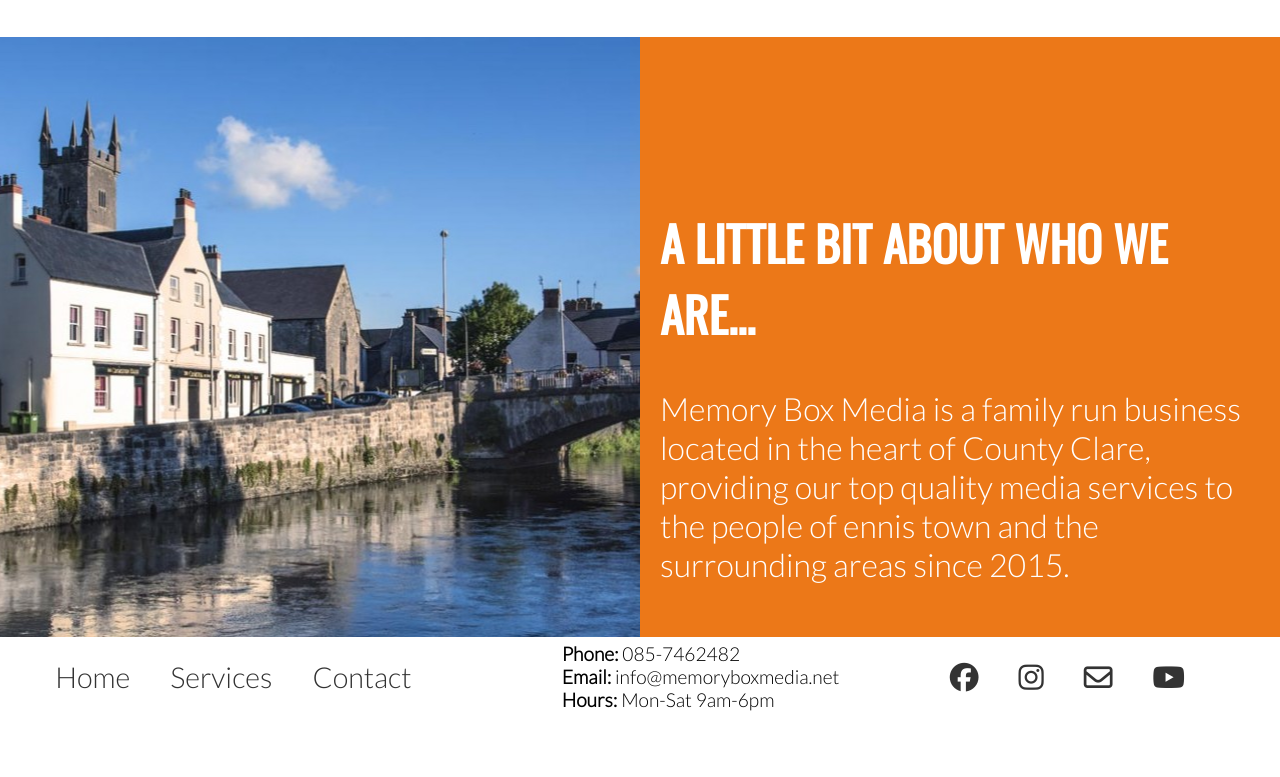
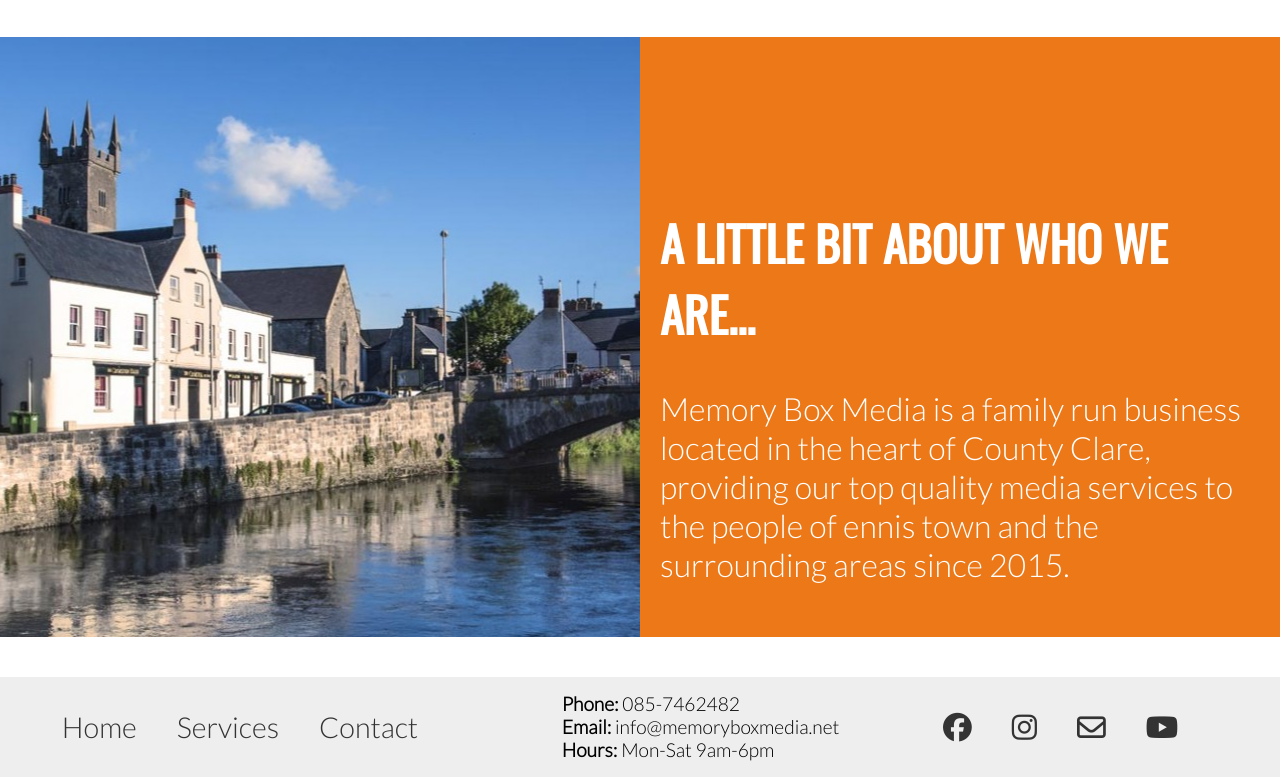
Before and after one commit to alexkavanagh-dev/memory-box-media, a plain HTML site: page index.html in a window 1280 px wide. Shown: the part 1393-2170 px from the top of the page. Before the commit the page ends 2110 px from the top, so only its background shows below. Drawn offline with nearby package versions, Linux system fonts and the light colour scheme.

Commit message:
add style to footer

```diff
--- a/assets/css/style.css
+++ b/assets/css/style.css
@@ -203,6 +203,9 @@ footer {
     align-items: center;
     height: 80px;
     font-size: 120%;
+    margin-top: 40px;
+    padding: 10px;
+    background-color: #eee;
 }
 
 #footer-nav ul, #footer-social ul {
```
